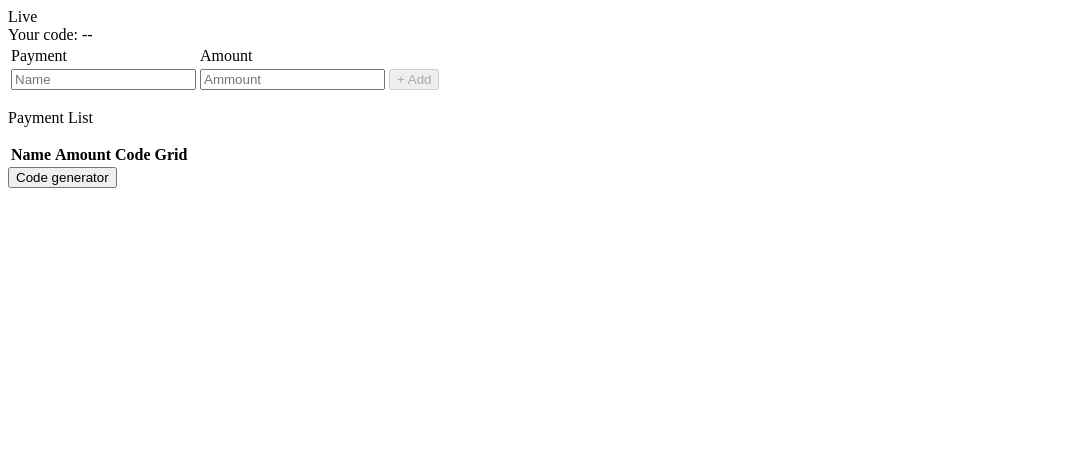
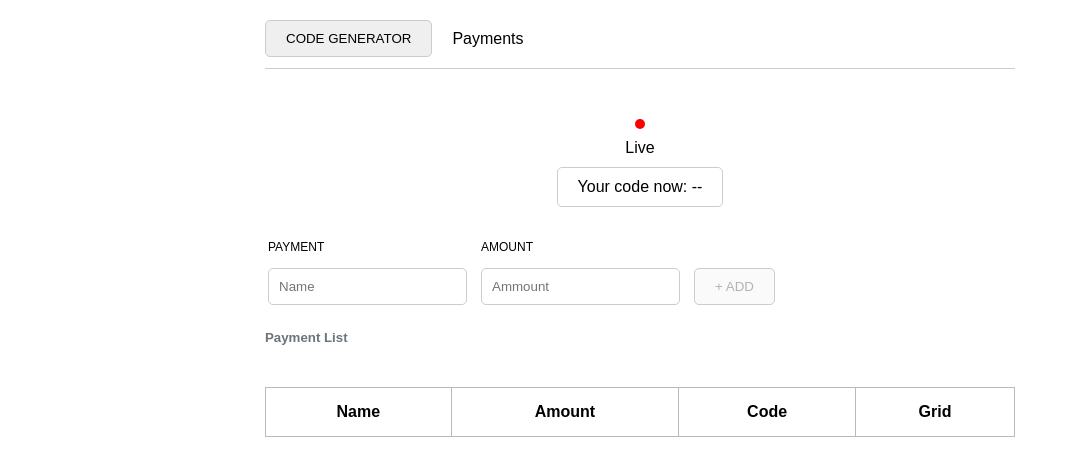
Before and after one commit to maykenascimento/altar_io, an Angular app: page /payments in a window 1280 px wide. Shown: the top 476 px of the page, without its empty margins (0-1070 px from the left). Built offline with nearby package versions, Linux system fonts and the light colour scheme.

Commit message:
[FEAT] Applied styles

```diff
--- a/src/app/components/generator/generator.component.html
+++ b/src/app/components/generator/generator.component.html
@@ -1,17 +1,37 @@
 <div class="container">
+    <div class="row main-menu">
+        <div class="col-auto">
+            <div class="div-frame">Code generator</div>
+        </div>
+        <div class="col">
+            <button class="btn" [routerLink]="['/payments']">payments</button>
+        </div>
+    </div>
     <div class="row">
-        <div class="col"><input type="text" maxlength="1" (keyup)="setUserInput($event)" value="{{userInput}}" [disabled]="entryLocked"></div>
-        <div class="col fill-space"></div>
-        <div class="col"><button (click)="startGenerate()">Generate 2D Grid</button></div>
+        <div class="col-auto">
+            <label>Character</label>
+            <input class="user-char" type="text" maxlength="1" placeholder="Character" (keyup)="setUserInput($event)" value="{{userInput}}" [disabled]="entryLocked"></div>
+        <div class="col"></div>
+        <div class="col-auto"><button class="btn btn-filled generate-button" (click)="startGenerate()">Generate 2D Grid</button></div>
     </div>
-    <table>
-        <tr *ngFor="let row of listCharacteres">
-            <td *ngFor="let column of row">{{ column }}</td>
-        </tr>
-    </table>
-    <div class="is-running">
-        <div class="signal" [ngClass]="{'running': isRunning}"></div> Live</div>
-    <div class="show-code">Your code: {{ currentCode }}</div>
+    <div class="row">
+        <table class="table table-border col">
+            <tr *ngFor="let row of listCharacters">
+                <td class="text-center" *ngFor="let column of row">{{ column }}</td>
+            </tr>
+            <tr *ngIf="listCharacters.length == 0">
+                <td colspan="10" class="text-center" style="color: #999999;">Empty table, click on generate 2D grid</td>
+            </tr>
+        </table>
+    </div>
+    <div class="row">
+        <div class="col text-center">
+            <div class="signal" [ngClass]="{'is-running': isRunning}"></div> Live
+        </div>
+    </div>
+    <div class="row">
+        <div class="col text-center">
+            <div class="show-code">Your code: {{ currentCode }}</div>
+        </div>
+    </div>
 </div>
-
-<button [routerLink]="['/payments']">payments</button>
--- a/src/app/components/generator/generator.component.ts
+++ b/src/app/components/generator/generator.component.ts
@@ -21,8 +21,11 @@ export class GeneratorComponent implements OnInit {
     return this.codeGeneratorService.FinalCode;
   }
 
-  public get listCharacteres() {
+  public get listCharacters() {
     return this.codeGeneratorService.DataList;
+    if (this.codeGeneratorService.IsRunning) {
+    }
+    return String[10][10];
   }
 
   public get userInput() : string {
--- a/src/app/components/payments/payments.component.html
+++ b/src/app/components/payments/payments.component.html
@@ -1,10 +1,26 @@
-<div class="is-running">
-    <div class="signal" [ngClass]="{'running': isRunning}"></div> Live
+<div class="container">
+    <div class="row main-menu">
+        <div class="col-auto">
+            <button class="btn" [routerLink]="['/generator']">Code generator</button>
         </div>
-<div class="show-code">Your code: {{ currentCode }}</div>
-<div class="action-controls">
+        <div class="col">
+            <div class="div-frame">Payments</div>
+        </div>
+    </div>
+    <div class="row">
+        <div class="col text-center">
+            <div class="signal" [ngClass]="{'is-running': isRunning}"></div> Live
+        </div>
+    </div>
+    <div class="row">
+        <div class="col text-center">
+            <div class="show-code">Your code now: {{ currentCode }}</div>
+        </div>
+    </div>
+    <div class="row">
+        <div class="action-controls col">
             <form [formGroup]="paymentForm">
-        <table class="table">
+                <table>
                     <tbody>
                         <tr>
                             <td><label for="paymentName">Payment</label></td>
@@ -19,9 +35,17 @@
                     </tbody>
                 </table>
             </form>
-    <p>Payment List</p>
+        </div>
+    </div>
 
-    <table class="table">
+    <div class="row">
+        <div class="col">
+            <h5>Payment List</h5>
+        </div>
+    </div>
+
+    <div class="row">
+        <table class="table table-border col">
             <thead>
                 <tr>
                     <th>Name</th>
@@ -40,5 +64,4 @@
             </tbody>
         </table>
     </div>
-
-<button [routerLink]="['/generator']">Code generator</button>
+</div>
--- a/src/styles.css
+++ b/src/styles.css
@@ -1 +1,143 @@
-/* You can add global styles to this file, and also import other style files */
+html,
+body {
+    font-family: Arial, Helvetica, sans-serif;
+}
+
+input[type="button"],
+input[type="submit"],
+button,
+label {
+    text-transform: uppercase;
+}
+
+.container {
+    width: 100%;
+    max-width: 750px;
+    display: block;
+    margin: 10px auto;
+}
+
+.row {
+    display: flex;
+}
+
+.col {
+    flex-basis: 0;
+    flex-grow: 1;
+    max-width: 100%;
+}
+
+.col-auto {
+    flex: 0 0 auto;
+    width: auto;
+    max-width: 100%;
+}
+
+table.table-border {
+    border-collapse: collapse;
+    margin-top: 20px;
+    margin-bottom: 20px;
+}
+
+table.table-border,
+table.table-border th,
+table.table-border td {
+    border: solid 1px #bbbbbb;
+}
+
+table.table-border th,
+table.table-border td {
+    padding: 15px;
+}
+
+input[type="text"],
+input[type="number"] {
+    border: 1px solid #ccc!important;
+    border-radius: 5px;
+    padding: 10px;
+    display: block;
+    margin-right: 10px;
+}
+
+input[type="text"]:disabled {
+    background: #dddddd;
+}
+
+label {
+    display: block;
+    margin-bottom: 10px;
+    font-size: 9pt;
+}
+
+button,
+input {
+    overflow: visible;
+}
+
+input.btn,
+button.btn {
+    border: 1px solid #ccc!important;
+    padding: 10px 20px;
+    border-radius: 5px;
+    cursor: pointer;
+}
+
+input.btn-filled,
+button.btn-filled {
+    background-color: #6a7479;
+    color: #ffffff;
+}
+
+h5 {
+    color: #6a7479;
+}
+
+.text-center {
+    text-align: center;
+}
+
+.main-menu {
+    margin-bottom: 40px;
+    border-bottom: solid 1px #ccc;
+    padding-top: 10px;
+    padding-bottom: 10px;
+}
+
+.signal {
+    width: 10px;
+    height: 10px;
+    border-radius: 50%;
+    background-color: red;
+    display: block;
+    margin: 10px auto;
+}
+
+.signal.is-running {
+    background-color: green;
+}
+
+.show-code {
+    border: 1px solid #ccc!important;
+    padding: 10px 20px;
+    border-radius: 5px;
+    display: inline-block;
+    margin: 10px auto;
+}
+
+.div-frame {
+    padding: 10px 20px;
+    display: inline-block;
+    margin-right: 20px;
+}
+
+.user-char {
+    width: 80px;
+}
+
+.action-controls {
+    margin-top: 20px;
+}
+
+.generate-button {
+    margin-top: 24px;
+}
```
Lines whose indentation alone changed are shown as unchanged.
